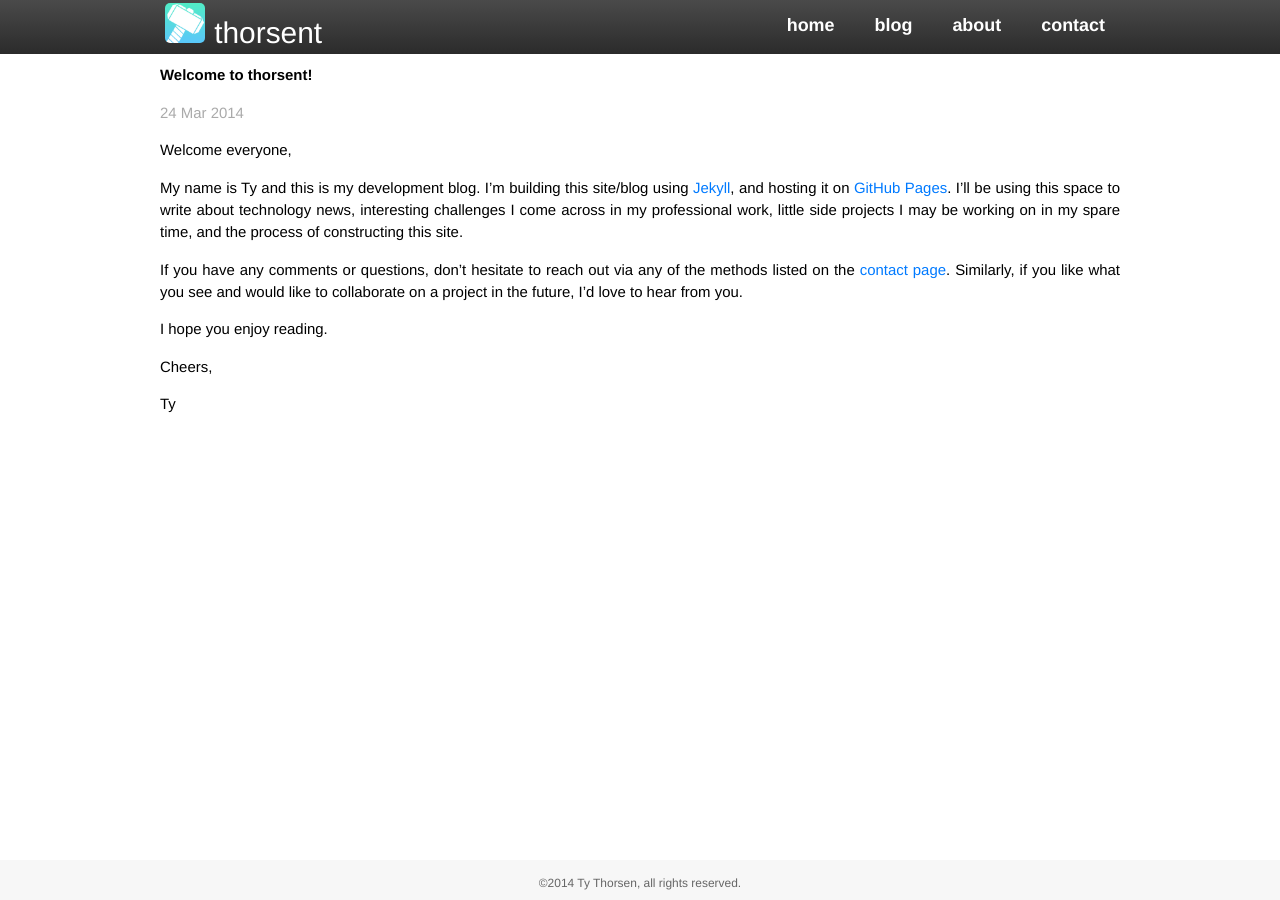
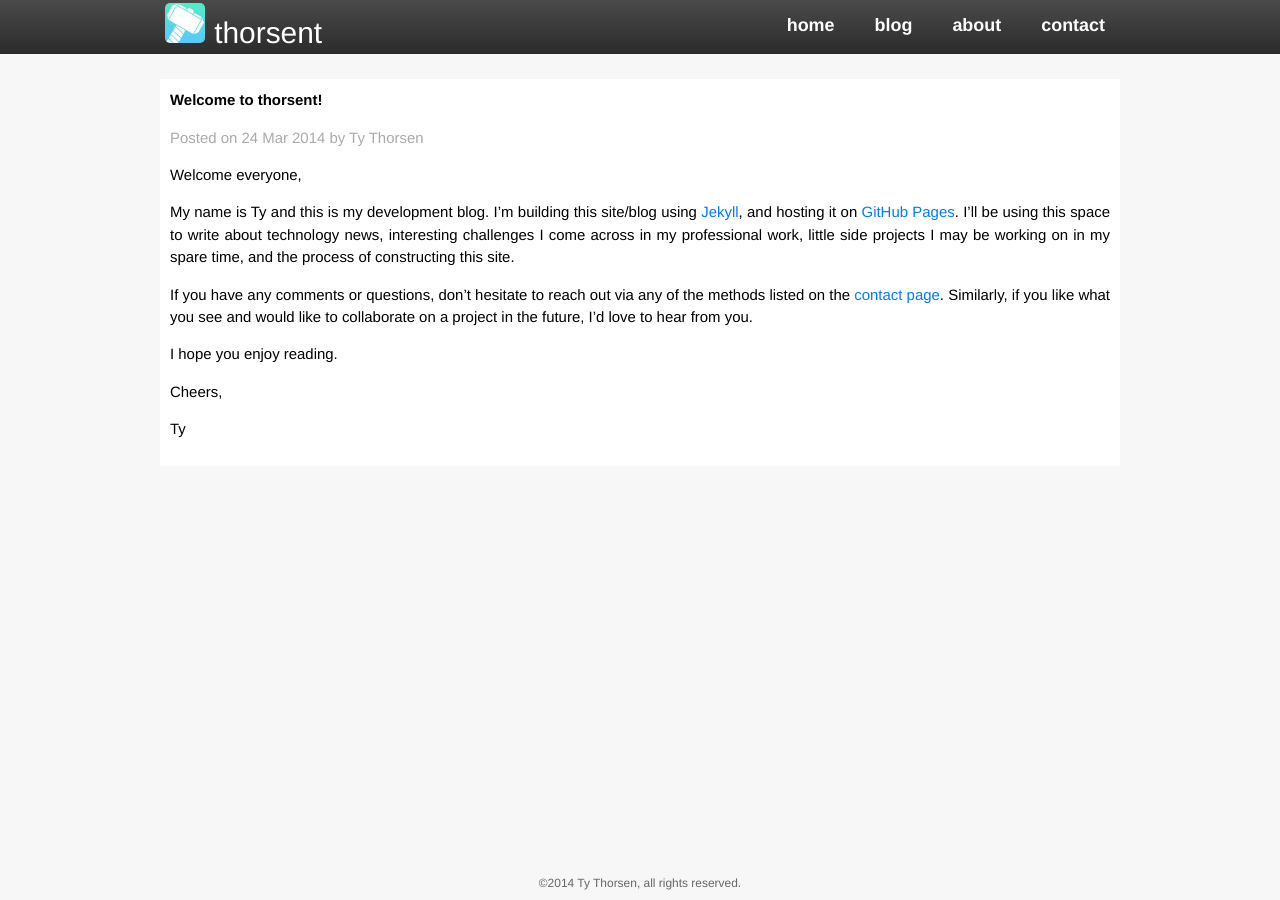
Before and after one commit to thorsenty/thorsenty.github.io, a Jekyll site: the page built from _posts/2014-03-24-first-post.md, in a window 1280 px wide. Built offline with Jekyll 4.4.1, drawn with Linux system fonts in a browser that asks for light colours; nearby versions of some CDN libraries; Markdown is read by kramdown in place of the engine named in the settings.

Commit message:
update post layout and styles

```diff
--- a/_layouts/post.html
+++ b/_layouts/post.html
@@ -1,9 +1,8 @@
 ---
 layout: default
 ---
-<h2>{{ page.title }}</h2>
-<p class="meta">{{ page.date | date_to_string }}</p>
-
 <div class="post">
-{{ content }}
+	<h2>{{ page.title }}</h2>
+	<p class="meta">Posted on {{ page.date | date_to_string }} by {{ page.author }}</p>
+	{{ content }}
 </div>
--- a/css/main.css
+++ b/css/main.css
@@ -49,7 +49,7 @@ a {
 }
 
 .site {
-  background: #FFF;
+  background: #F7F7F7;
   font-size: 1.15em;
   text-align: justify;
   line-height: 1.5em;
@@ -291,8 +291,10 @@ ul.ss-nav a {
   color: #aaa;
 }
 
-.posts .post {
-  margin-bottom: 2em;
+.post {
+  background: #FFF;
+  padding: 10px;
+  margin: 1em 0;
 }
 
 .post img {
```
Also changed, not shown: 3 other files.
